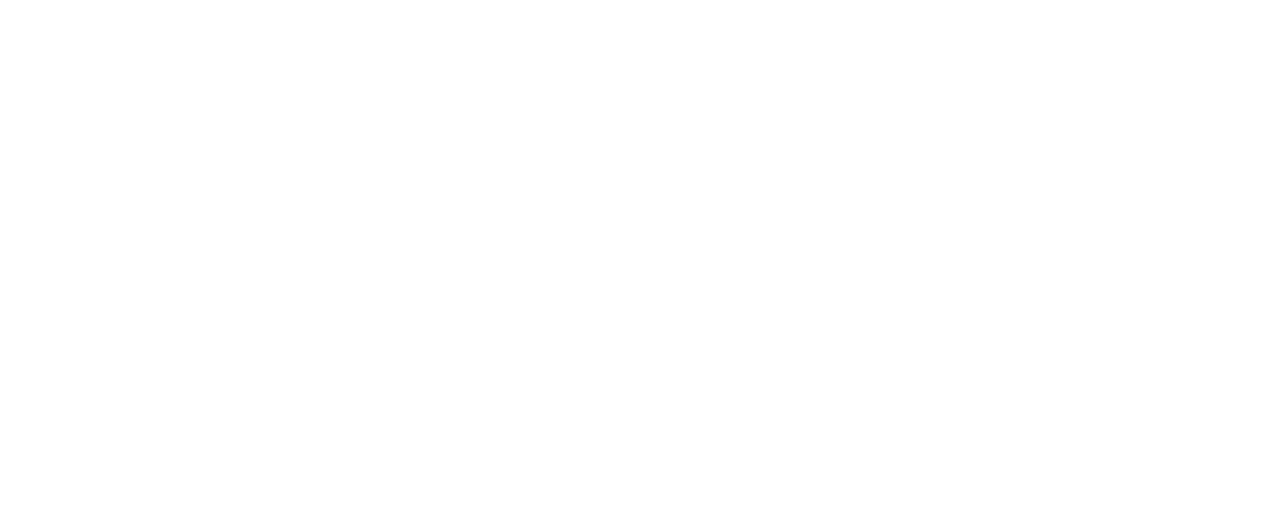
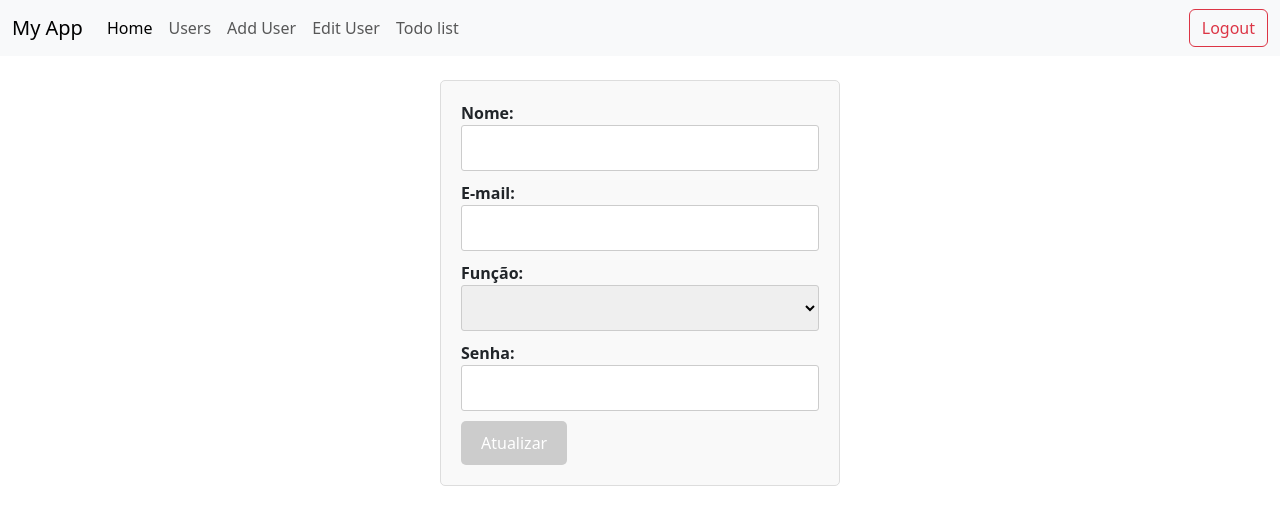
Before and after one commit to lucasjeronymo/AC2_WEB_DEV, an Angular app in the folder crud-app/: page /app/edit-user in a window 1280 px wide. Before the commit this address led to /. Shown: the top 524 px of the page. Built offline with nearby package versions, Linux system fonts and the light colour scheme.

Commit message:
Atualizacoes de algumas features
Add User: agora redireciona e mostra no console log e na pagina Users o novo usuario adicionado.

Users: botao de editar redireciona para a pagina Edit User puxando seu respectivo ID e informacoes, apos editado mostra no log e redireciona para pagina users

```diff
--- a/crud-app/src/app/app-routing.module.ts
+++ b/crud-app/src/app/app-routing.module.ts
@@ -13,6 +13,7 @@ const routes: Routes = [
   {path: "", redirectTo: "/login", pathMatch: 'full'},
   {path: "login", component: LoginComponent},
   {path: "signup", component: SignupComponent},
+
   {
     path: "app", component: HomeComponent,
     children: [
@@ -20,7 +21,8 @@ const routes: Routes = [
       {path: "users", component: UsersComponent},
       {path: 'add-user', component: AddUserComponent },
       {path: "todo-list", component: TodoListComponent},
-      { path: 'edit-user/:id', component: EditUserComponent },
+      {path: 'edit-user/:id', component: EditUserComponent},
+      {path: 'edit-user', component: EditUserComponent }
     ]
   },
 ]
--- a/crud-app/src/app/pages/home/components/add-user/add-user.component.html
+++ b/crud-app/src/app/pages/home/components/add-user/add-user.component.html
@@ -1,4 +1,6 @@
+<div class="container mt-4">
 <form [formGroup]="userForm" class="user-form">
+  <h2>Adicionar Usuários</h2>
     <label for="name">Nome:</label>
     <input type="text" id="name" formControlName="name" required>
 
@@ -6,7 +8,7 @@
     <input type="email" id="email" formControlName="email" required>
 
     <label for="role">Função:</label>
-    <select id="role" formControlName="role">
+    <select id="role" formControlName="role" aria-placeholder="Selecione">
       <option value="Engenheiro de FE">Engenheiro de FE</option>
       <option value="Engenheiro de BE">Engenheiro de BE</option>
       <option value="Analista de dados">Analista de dados</option>
@@ -16,5 +18,6 @@
     <label for="password">Senha:</label>
     <input type="password" id="password" formControlName="password" required>
 
-    <button type="button" [disabled]="userForm.invalid" routerLink="/app/users" class="btn-save">Salvar</button>
+    <button type="button" (click)="saveUser()" [disabled]="userForm.invalid" routerLink="/app/users" class="btn-save">Adicionar</button>
   </form>
+</div>
--- a/crud-app/src/app/pages/home/components/add-user/add-user.component.ts
+++ b/crud-app/src/app/pages/home/components/add-user/add-user.component.ts
@@ -25,6 +25,7 @@ export class AddUserComponent implements OnInit {
   saveUser() {
     const newUser = this.userForm.value;
     this.userService.addUser(newUser);
+    console.log('New user added:', newUser);
     this.userForm.reset();
   }
 }
--- a/crud-app/src/app/pages/home/components/edit-user/edit-user.component.html
+++ b/crud-app/src/app/pages/home/components/edit-user/edit-user.component.html
@@ -1,14 +1,13 @@
-  <!-- Edit User Form -->
-  <div class="container mt-4">
-    <form class="edit-user-form">
+<div class="container mt-4">
+    <form [formGroup]="userForm" (ngSubmit)="updateUser()" class="edit-user-form">
       <label for="name">Nome:</label>
-      <input type="text" id="name" required>
+      <input type="text" id="name" formControlName="name" required>
 
       <label for="email">E-mail:</label>
-      <input type="email" id="email" required>
+      <input type="email" id="email" formControlName="email" required>
 
       <label for="role">Função:</label>
-      <select id="role">
+      <select id="role" formControlName="role">
         <option value="Engenheiro de FE">Engenheiro de FE</option>
         <option value="Engenheiro de BE">Engenheiro de BE</option>
         <option value="Analista de dados">Analista de dados</option>
@@ -16,8 +15,8 @@
       </select>
 
       <label for="password">Senha:</label>
-      <input type="password" id="password" minlength="6" maxlength="15" required>
+      <input type="password" id="password" formControlName="password" minlength="6" maxlength="15" required>
 
-      <button type="button" class="btn btn-primary btn-save" disabled>Salvar</button>
+      <button type="submit" [disabled]="userForm.invalid" class="btn-save">Atualizar</button>
     </form>
   </div>
--- a/crud-app/src/app/pages/home/components/edit-user/edit-user.component.ts
+++ b/crud-app/src/app/pages/home/components/edit-user/edit-user.component.ts
@@ -12,6 +12,7 @@ import { UserService } from '../../../../services/user.service';
 export class EditUserComponent implements OnInit {
   userForm!: FormGroup;
   userId: number = 0;
+  user: User | undefined;
 
   constructor(
     private fb: FormBuilder,
@@ -38,23 +39,28 @@ export class EditUserComponent implements OnInit {
   }
 
   loadUserData(userId: number) {
-    const user = this.userService.getUsersList().find(u => u.id === userId);
-    if (user) {
+    this.user = this.userService.getUser(userId);
+    if (this.user) {
       this.userForm.patchValue({
-        name: user.name,
-        email: user.email,
-        role: user.role,
-        password: user.password
+        name: this.user.name,
+        email: this.user.email,
+        role: this.user.role,
+        password: this.user.password
       });
     }
   }
 
   updateUser() {
-    const updatedUser: User = {
-      id: this.userId,
-      ...this.userForm.value
-    };
-    this.userService.updateUser(updatedUser);
-    this.router.navigate(['/users']);
+    if (this.userForm.valid) {
+      const updatedUser: User = {
+        id: this.userId,
+        ...this.userForm.value
+      };
+      this.userService.updateUser(updatedUser);
+      console.log('User edited:', updatedUser);
+      this.router.navigate(['app/users']);
+    } else {
+      console.error('Form is invalid');
+    }
   }
 }
--- a/crud-app/src/app/pages/home/components/users/users.component.ts
+++ b/crud-app/src/app/pages/home/components/users/users.component.ts
@@ -25,8 +25,10 @@ export class UsersComponent implements OnInit, OnDestroy {
   }
 
   editUser(userId: number) {
-    this.router.navigate(['/edit-user', userId]);
+    console.log('Edit user clicked:', userId);
+    this.router.navigate(['app/edit-user', userId]);
   }
+
 
   deleteUser(id: number) {
     this.userService.deleteUser(id);
--- a/crud-app/src/app/services/user.service.ts
+++ b/crud-app/src/app/services/user.service.ts
@@ -15,6 +15,11 @@ export class UserService {
 
   private usersUpdated = new Subject<User[]>();
 
+  getUser(userId: number): User | undefined {
+    return this.users.find(user => user.id === userId);
+  }
+
+
   getUsersList() {
     return [...this.users];
   }
@@ -25,10 +30,10 @@ export class UserService {
     this.usersUpdated.next([...this.users]);
   }
 
-  updateUser(user: User) {
-    const index = this.users.findIndex(u => u.id === user.id);
+  updateUser(updatedUser: User) {
+    const index = this.users.findIndex(u => u.id === updatedUser.id);
     if (index !== -1) {
-      this.users[index] = user;
+      this.users[index] = updatedUser;
       this.usersUpdated.next([...this.users]);
     }
   }
```
